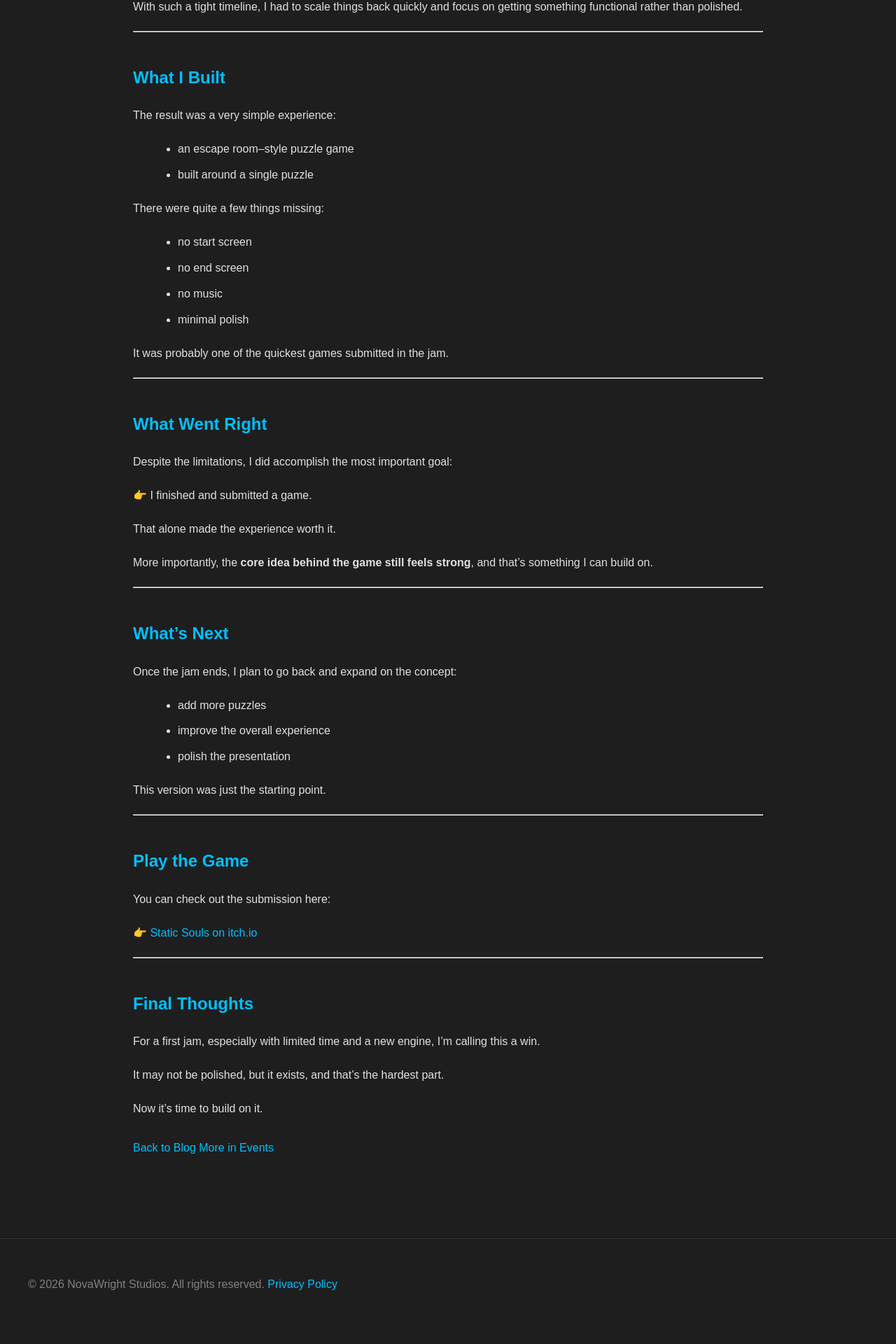
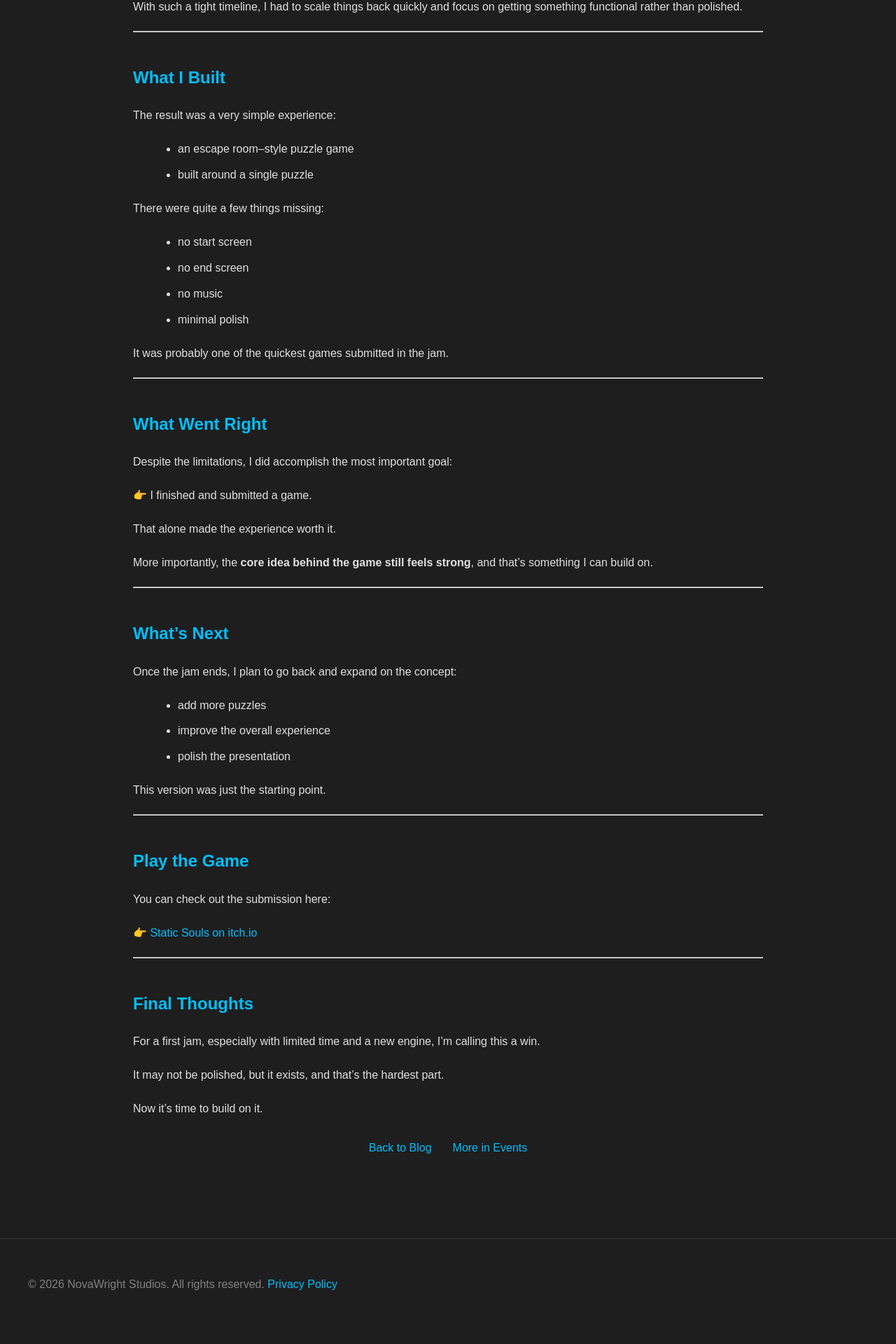
Before and after one commit to ScriptureExamined/NovawrightStudios, a Jekyll site: the page built from _posts/2025-10-22-halloween-game-jam.md, in a window 1280 px wide. Shown: the part 685-2605 px from the top of the page at 70% size. Built offline with Jekyll 4.4.1, drawn with Linux system fonts in a browser that asks for light colours.

Commit message:
Update post.html

```diff
--- a/_layouts/post.html
+++ b/_layouts/post.html
@@ -24,7 +24,12 @@ layout: default
 
       <div
         class="hero-actions post-actions"
-        style="justify-content: center; margin-top: 32px; gap: 24px"
+        style="
+          display: flex;
+          justify-content: center;
+          gap: 30px;
+          margin-top: 32px;
+        "
       >
         <a
           href="{{ '/games-n-things.html' | relative_url }}"
```
